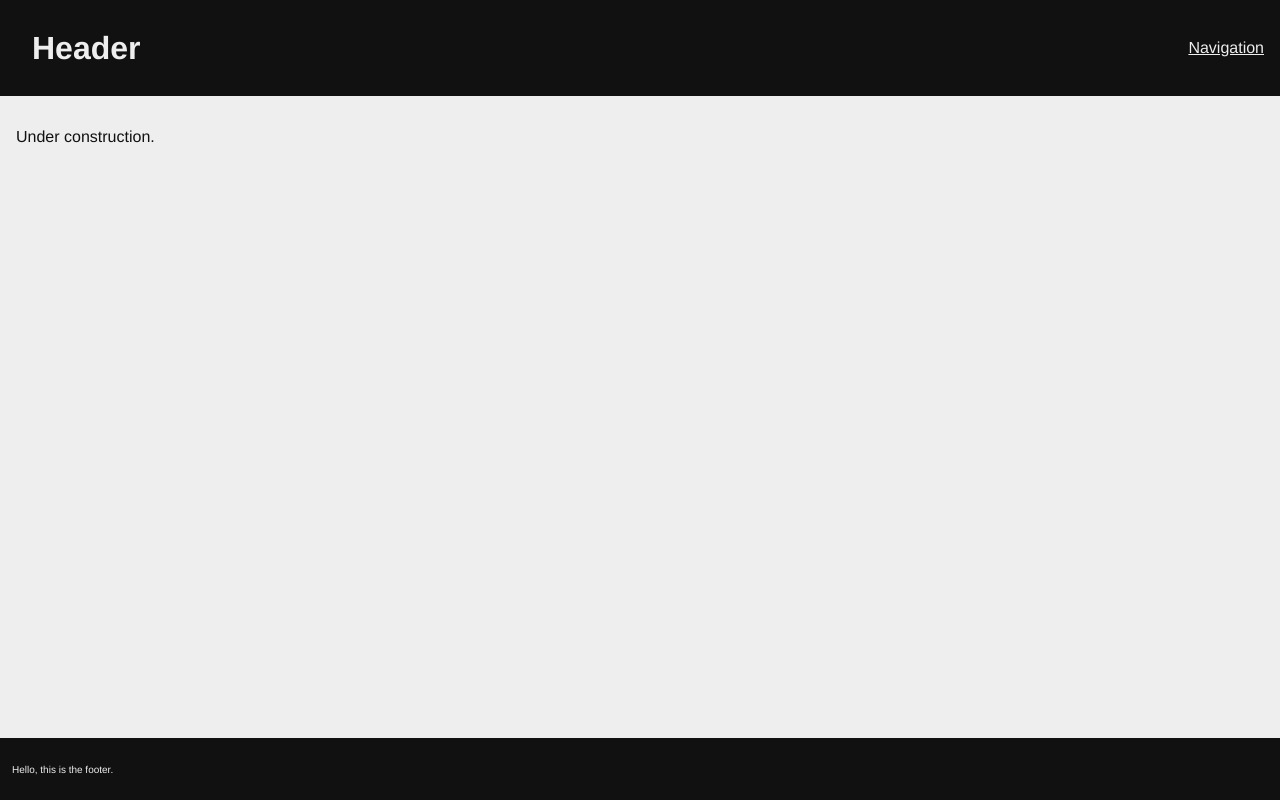
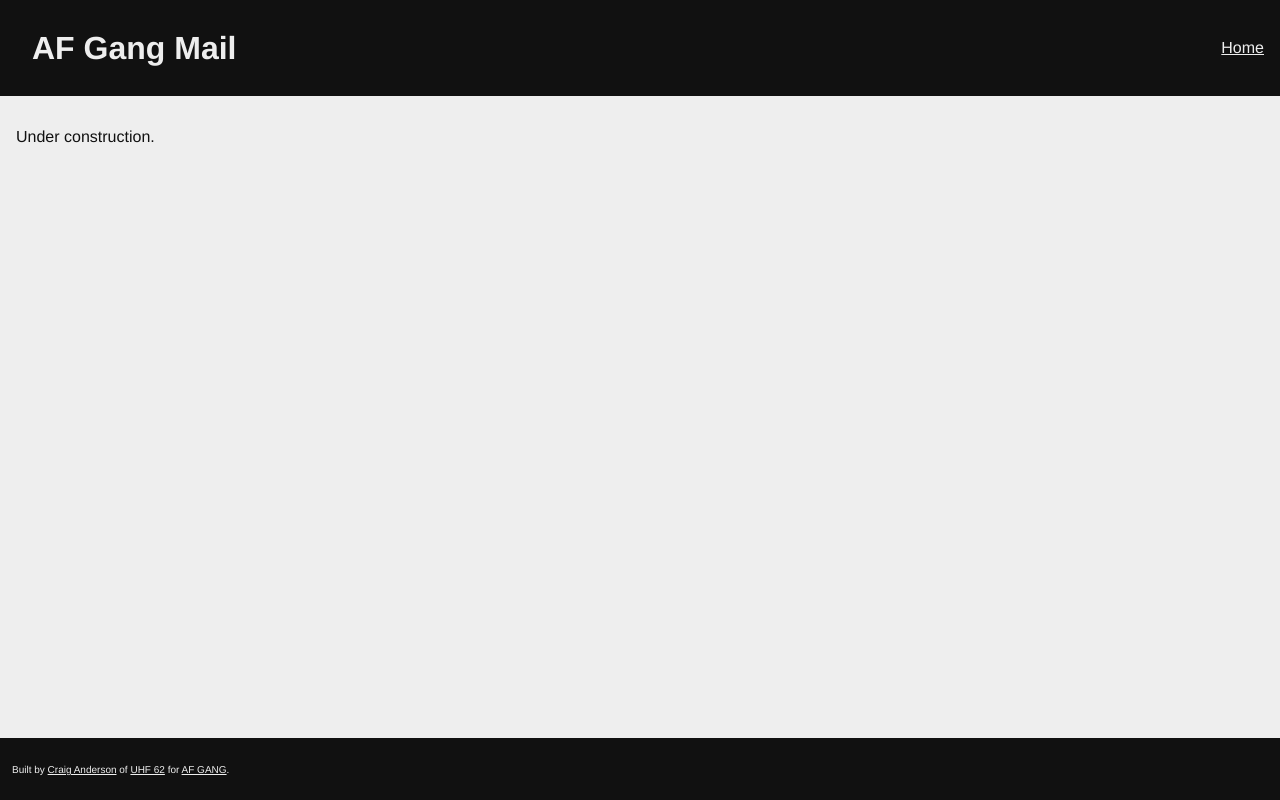
Before and after one commit to craiga/af-gang-mail, a Django app: template af_gang_mail/templates/base.html in a window 1280 px wide. Run offline with Django 3.2, Linux system fonts and the light colour scheme; the template is opened without the code that fills it, so the values that code supplies are empty; style sheets or scripts are compiled from the project's sources; some libraries are stand-ins or nearby versions.

Commit message:
Home page

```diff
--- a/af_gang_mail/templates/af_gang_mail/_footer.html
+++ b/af_gang_mail/templates/af_gang_mail/_footer.html
@@ -1,3 +1,3 @@
 <footer>
-  <p><small>Hello, this is the footer.</small></p>
+  <p><small>Built by <a href="https://www.craiga.id.au">Craig Anderson</a> of <a href="https://www.uhf62.co.uk">UHF 62</a> for <a href="https://www.afgang.co.uk">AF GANG</a>.</small></p>
 </footer>
--- a/af_gang_mail/templates/af_gang_mail/_header.html
+++ b/af_gang_mail/templates/af_gang_mail/_header.html
@@ -1,8 +1,8 @@
 <header>
-  <h1>Header</h1>
+  <h1>AF Gang Mail</h1>
   <nav>
     <ul>
-      <li><a href="#">Navigation</a></li>
+      <li><a href="{% url 'home'%}">Home</a></li>
     </ul>
   </nav>
 </header>
--- a/af_gang_mail/urls.py
+++ b/af_gang_mail/urls.py
@@ -4,8 +4,11 @@ from django.conf import settings
 from django.contrib import admin
 from django.urls import include, path
 
+from af_gang_mail import views
+
 urlpatterns = [
     path("in-case-of-emergency/", admin.site.urls),
+    path("", views.Home.as_view(), name="home"),
 ]
 
 
--- a/af_gang_mail/views.py
+++ b/af_gang_mail/views.py
@@ -1 +1,7 @@
 """Views"""
+
+from django.views.generic import TemplateView
+
+
+class Home(TemplateView):
+    template_name = "af_gang_mail/home.html"
```
Also changed, not shown: af_gang_mail/templates/af_gang_mail/home.html (renamed from af_gang_mail/templates/af_gang_mail/home_page.html).
